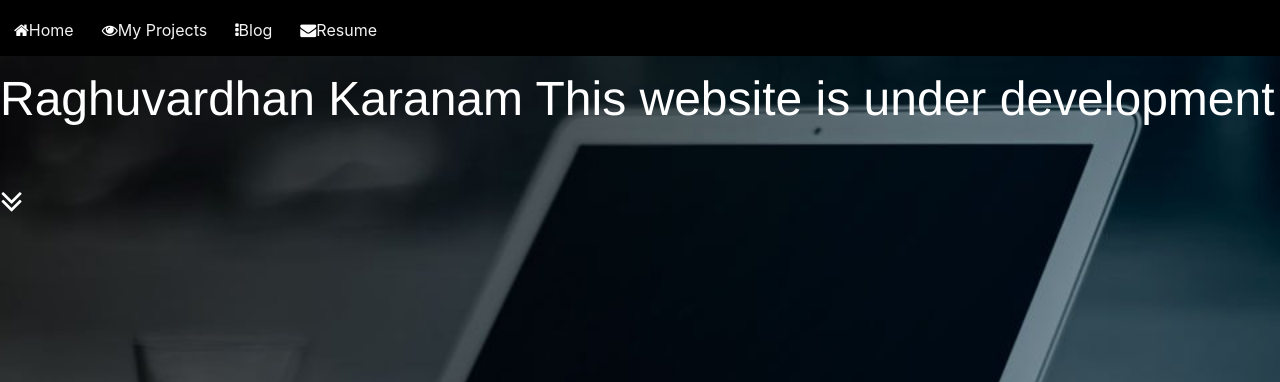
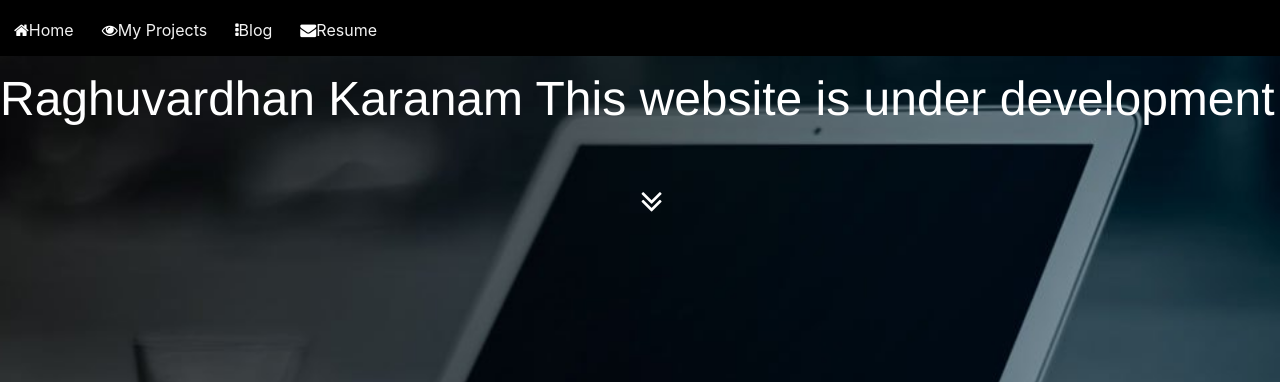
Before and after one commit to raghuvardhan/raghuvardhan.github.io, a Jekyll site: the page built from index.html, in a window 1280 px wide. Shown: the top 382 px of the page. Built offline with Jekyll 4.4.1, drawn with Linux system fonts in a browser that asks for light colours.

Commit message:
Update main.css

```diff
--- a/css/main.css
+++ b/css/main.css
@@ -324,4 +324,6 @@ header{
 
 .scroll-down{
     margin: auto;
+    position: absolute;
+    left: 50%;
 }
```
